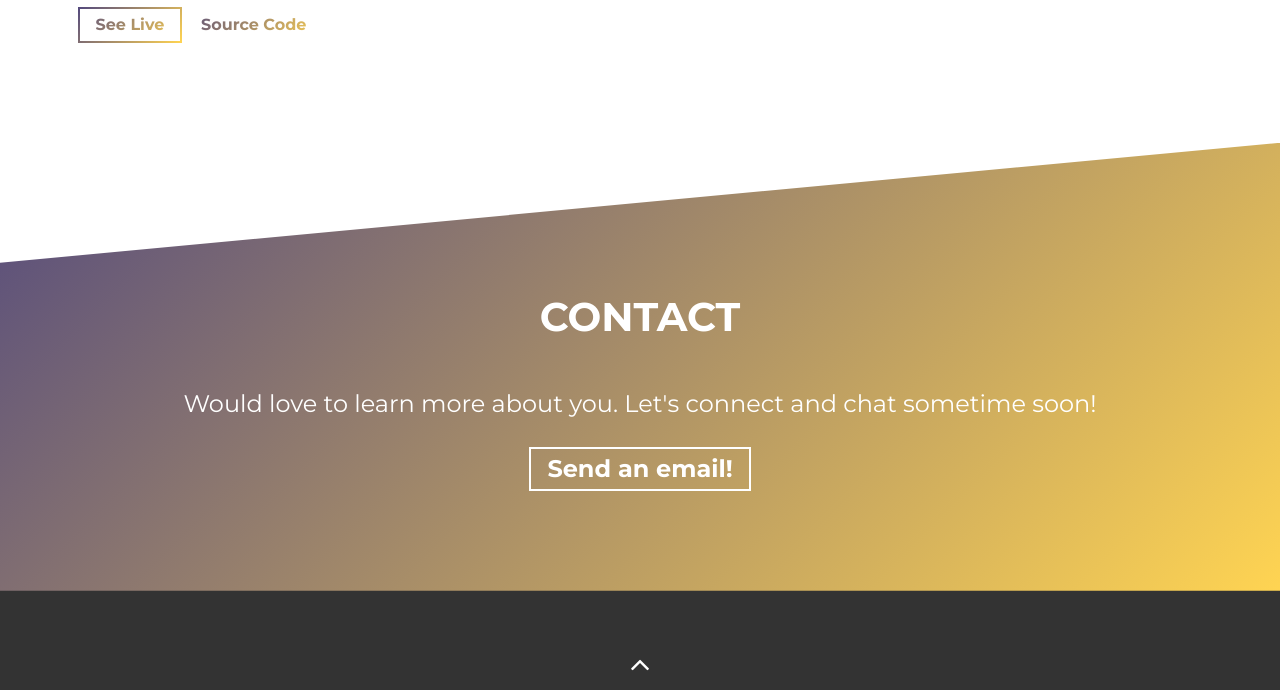
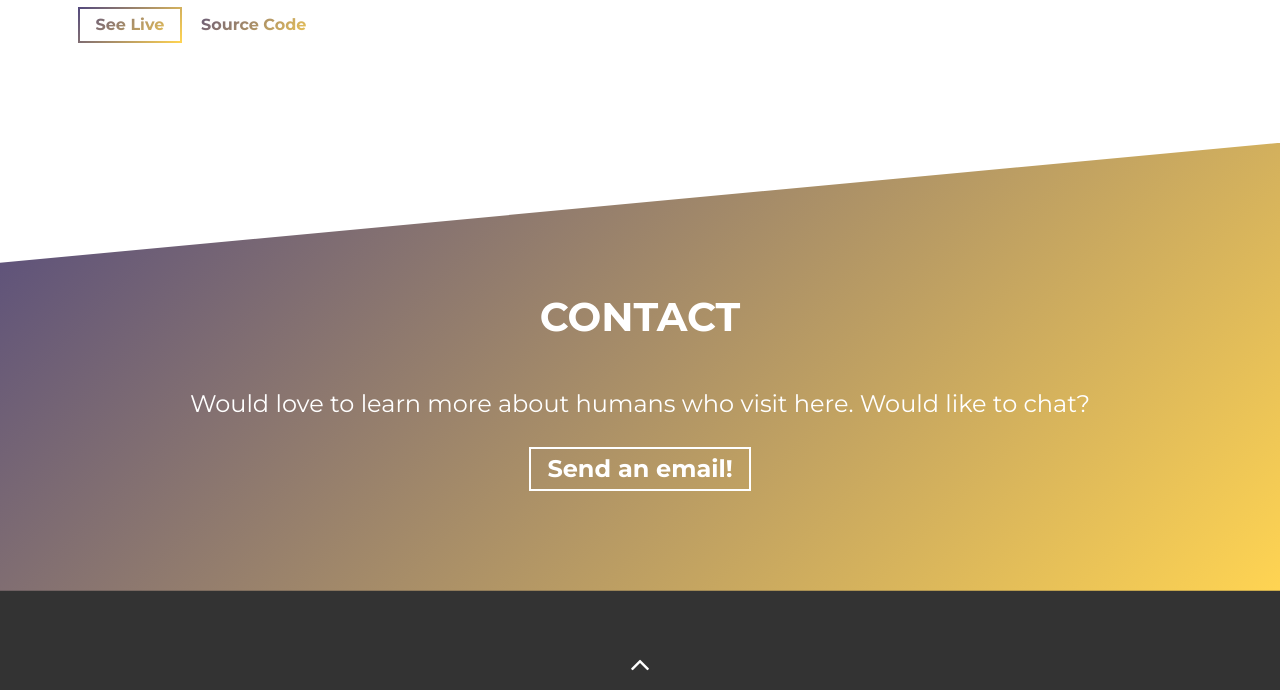
Before and after one commit to HoMaYoO-N/MyPersonalWebsite, a website built with Parcel: page src/index.html in a window 1280 px wide. Shown: the part 5925-6615 px from the top of the page. Built offline with nearby package versions, Linux system fonts and the light colour scheme.

Commit message:
Update index.html

```diff
--- a/src/index.html
+++ b/src/index.html
@@ -479,7 +479,7 @@
       <div class="container">
         <h2 class="section-title">Contact</h2>
         <div class="contact-wrapper load-hidden">
-          <p class="contact-wrapper__text">Would love to learn more about you. Let's connect and chat sometime soon!</p>
+          <p class="contact-wrapper__text">Would love to learn more about humans who visit here. Would like to chat?</p>
           <a
             rel="noreferrer"
             target="_blank"
```
